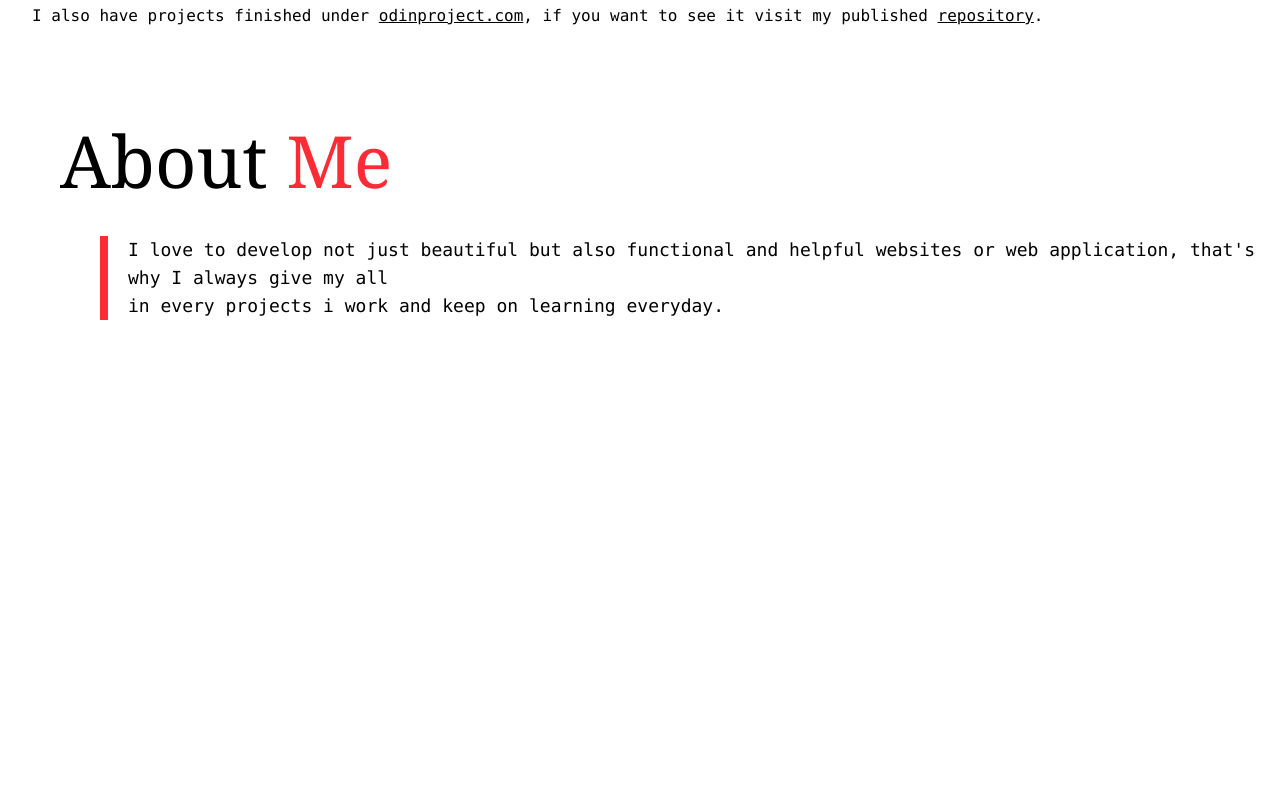
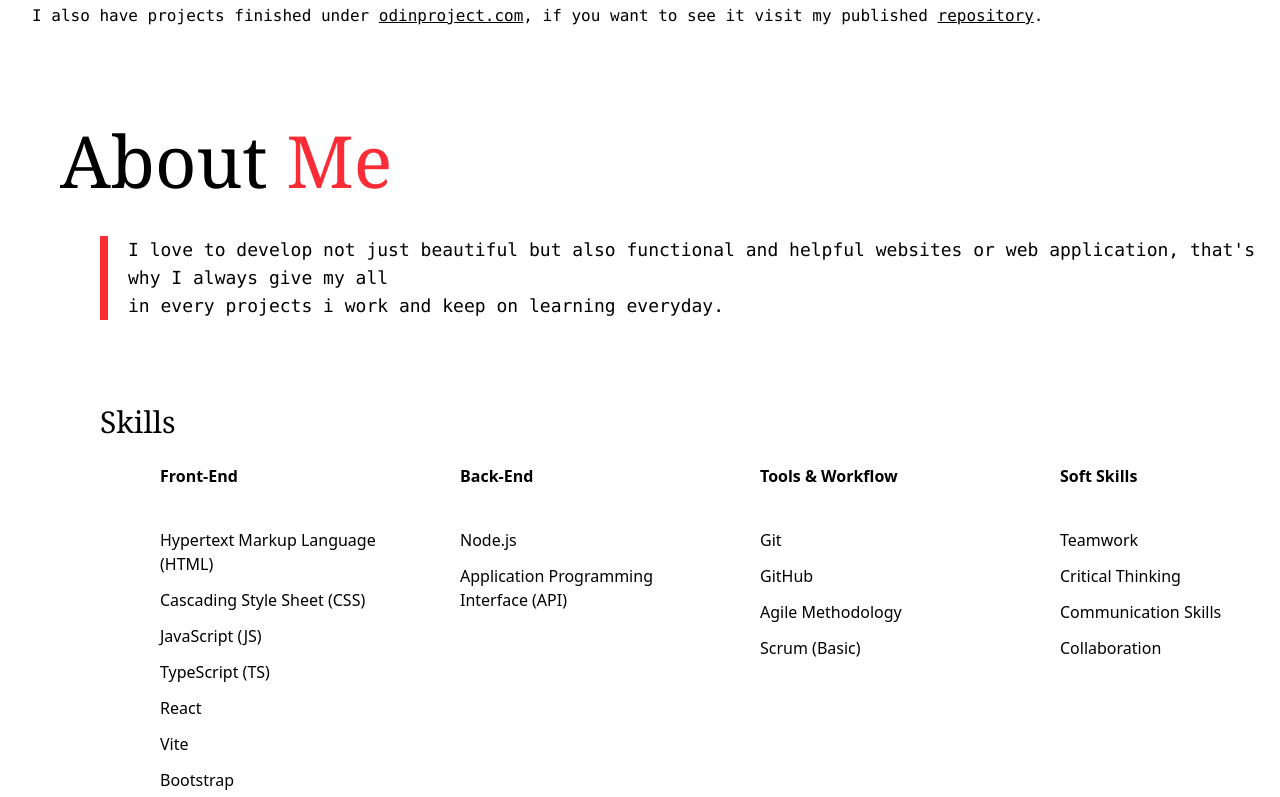
Before and after one commit to mickeyLalata/My_Portfolio, a React (Vite) app: page / in a window 1280 px wide. Shown: the part 1752-2549 px from the top of the page. Built offline with nearby package versions, Linux system fonts and the light colour scheme.

Commit message:
finished about page

```diff
--- a/src/About.tsx
+++ b/src/About.tsx
@@ -1,13 +1,152 @@
 import './Home.css';
+import { useEffect, useRef, useState } from 'react';
 
 function About() {
+    const [visible, setVisible] = useState(false);
+  const ref = useRef<HTMLDivElement>(null);
+
+  useEffect(() => {
+    const observer = new IntersectionObserver(
+      (entries) => {
+        if (entries[0].isIntersecting) {
+          setVisible(true);
+          observer.disconnect();
+        }
+      },
+      { threshold: 0.2 }
+    );
+
+    if (ref.current) observer.observe(ref.current);
+    return () => observer.disconnect();
+  }, []);
+
     return (
         <>
-            <h1 className='text-7xl font-serif mb-10 ml-15'>
-            About{" "}<span className='text-red-500'>Me</span></h1>
-            <h2 className='text-lg font-mono ml-25 border-l-8 border-red-500 pl-5'>I love to develop not just beautiful but also functional and helpful websites or web application,
-            that's why I always give my all <br />
-            in every projects i work and keep on learning everyday. </h2>
+            <div
+                ref={ref}
+                className={`transition-all duration-1000 ${visible ? 'translate-x-0 opacity-100' : 'translate-x-10 opacity-0'}`}
+            >
+                <h1 className='text-7xl font-serif mb-10 ml-15'>
+                About{" "}<span className='text-red-500'>Me</span></h1>
+                <h2 className='text-lg font-mono mb-15 ml-25 border-l-8 border-red-500 pl-5'>I love to develop not just beautiful but also functional and helpful websites or web application,
+                that's why I always give my all <br />
+                in every projects i work and keep on learning everyday. </h2>
+                <br />
+                <h1 className='ml-25 text-3xl font-serif'>Skills</h1>
+                <br />
+                <div className='flex justify-center mb-20'>
+                    <div className='grid grid-cols-4 gap-20 mx-auto ml-40'>
+                        <div>
+                            <h1 className='mb-10 font-bold'>
+                                Front-End
+                            </h1>
+                            <ul className='space-y-3'>
+                                <li>Hypertext Markup Language (HTML)</li>
+                                <li>Cascading Style Sheet (CSS)</li>
+                                <li>JavaScript (JS)</li>
+                                <li>TypeScript (TS)</li>
+                                <li>React</li>
+                                <li>Vite</li>
+                                <li>Bootstrap</li>
+                                <li>Tailwind CSS</li>
+                                <li>Webpack</li>
+                                <li>Responsive Web Design</li>
+                                <li>Wireframe</li>
+                            </ul>
+                        </div>
+                        <div>
+                            <h1 className='mb-10 font-bold'>
+                                Back-End
+                            </h1>
+                            <ul className='space-y-3'>
+                                <li>Node.js</li>
+                                <li>Application Programming Interface (API)</li>
+                            </ul>
+                        </div>
+                        <div>
+                            <h1 className='mb-10 font-bold'>
+                                Tools & Workflow
+                            </h1>
+                            <ul className='space-y-3'>
+                                <li>Git</li>
+                                <li>GitHub</li>
+                                <li>Agile Methodology</li>
+                                <li>Scrum (Basic)</li>
+                            </ul>
+                        </div>
+                        <div>
+                            <h1 className='mb-10 font-bold'>
+                                Soft Skills
+                            </h1>
+                            <ul className='space-y-3'>
+                                <li>Teamwork</li>
+                                <li>Critical Thinking</li>
+                                <li>Communication Skills</li>
+                                <li>Collaboration</li>
+                            </ul>
+                        </div>
+                    </div>
+                </div>
+                <h1 className='ml-25 mb-10 text-3xl font-serif'>Work Experience</h1>
+                <div className='mb-20 font-mono ml-40'>
+                    <h1 className='font-bold text-xl mb-5'>IT Helpdesk Staff (OJT)</h1>
+                    <h2 className='font-semibold mb-5'>Sutherland Global Services / 2019 - 2019 (300 Hours)</h2>
+                    <ul className='space-y-5 ml-10'>
+                        <li>Troubleshooting hardware and software issues</li>
+                        <li>Install and configure Software</li>
+                        <li>Monitor and maintain computer systems</li>
+                        <li>Provide technical assistance</li>
+                    </ul>
+                    <hr className="border-t-2 border-dashed border-gray-400 my-4 mr-40" />
+                    <h1 className='font-bold text-xl mb-5'>Customer Service Representative</h1>
+                    <h2 className='font-semibold mb-5'>TaskUs / 2024 - 2025</h2>
+                    <ul className='space-y-5 ml-10'>
+                        <li>Assist customer about their issues</li>
+                        <li>Resolving customers concern</li>
+                        <li>Providing resolution without the need to call back</li>
+                    </ul>
+                </div>
+                <h1 className='ml-25 mb-10 text-3xl font-serif'>Certificates</h1>
+                <ul className='ml-40 font-mono mb-20 space-y-5'>
+                    <li className='font-bold text-2xl'>RESPONSIVE WEB DESIGN</li>
+                    <li>FreeCodeCamp</li>
+                    <a
+                        href="https://www.freecodecamp.org/certification/MickeyPaulo/responsive-web-design"
+                        className='text-black hover:text-blue-500'>
+                        https://www.freecodecamp.org/certification/MickeyPaulo/responsive-web-design
+                    </a>
+                </ul>
+                <hr className="border-t-2 border-dashed border-gray-400 my-4 ml-40 mr-40" />
+                <ul className='ml-40 font-mono mb-20 space-y-5'>
+                    <li className='font-bold text-2xl'>JAVASCRIPT ALGORITHMS AND DATA STRUCTURES</li>
+                    <li>FreeCodeCamp</li>
+                    <a
+                        href="https://www.freecodecamp.org/certification/MickeyPaulo/javascript-algorithms-and-data-structures-v8"
+                        className='text-black hover:text-blue-500'>
+                        https://www.freecodecamp.org/certification/MickeyPaulo/javascript-algorithms-and-data-structures-v8
+                    </a>
+                </ul>
+                <hr className="border-t-2 border-dashed border-gray-400 my-4 ml-40 mr-40" />
+                <ul className='ml-40 font-mono mb-20 space-y-5'>
+                    <li className='font-bold text-2xl'>FRONT-END DEVELOPMENT LIBRARIES</li>
+                    <li>FreeCodeCamp</li>
+                    <a
+                        href="https://www.freecodecamp.org/certification/MickeyPaulo/front-end-development-libraries"
+                        className='text-black hover:text-blue-500'>
+                        https://www.freecodecamp.org/certification/MickeyPaulo/front-end-development-libraries
+                    </a>
+                </ul>
+                <hr className="border-t-2 border-dashed border-gray-400 my-4 ml-40 mr-40" />
+                <ul className='ml-40 font-mono mb-20 space-y-5'>
+                    <li className='font-bold text-2xl'>IT FOR BUSINESS SUCCESS</li>
+                    <li>FreeCodeCamp</li>
+                    <a
+                        href="https://www.life-global.org/certificate/90ce0a0c-b5b3-44e8-b86b-4ba3e8247139"
+                        className='text-black hover:text-blue-500'>
+                        https://www.life-global.org/certificate/90ce0a0c-b5b3-44e8-b86b-4ba3e8247139
+                    </a>
+                </ul>
+            </div>
         </>
     )
 }
--- a/src/App.tsx
+++ b/src/App.tsx
@@ -13,7 +13,7 @@ function App() {
           <p>Mickey Paulo S. Lalata</p>
         </div>
 
-        <div className='grid grid-cols-4 gap-5 w-fit mx-auto'>
+        <div className='grid grid-cols-3 gap-5 w-[300px] mx-auto text-center'>
           <a href='#home' className='cursor-pointer font-mono'>Home</a>
           <a href='#projects' className='cursor-pointer font-mono'>Projects</a>
           <a href='#about' className='cursor-pointer font-mono'>About Me</a>
```
